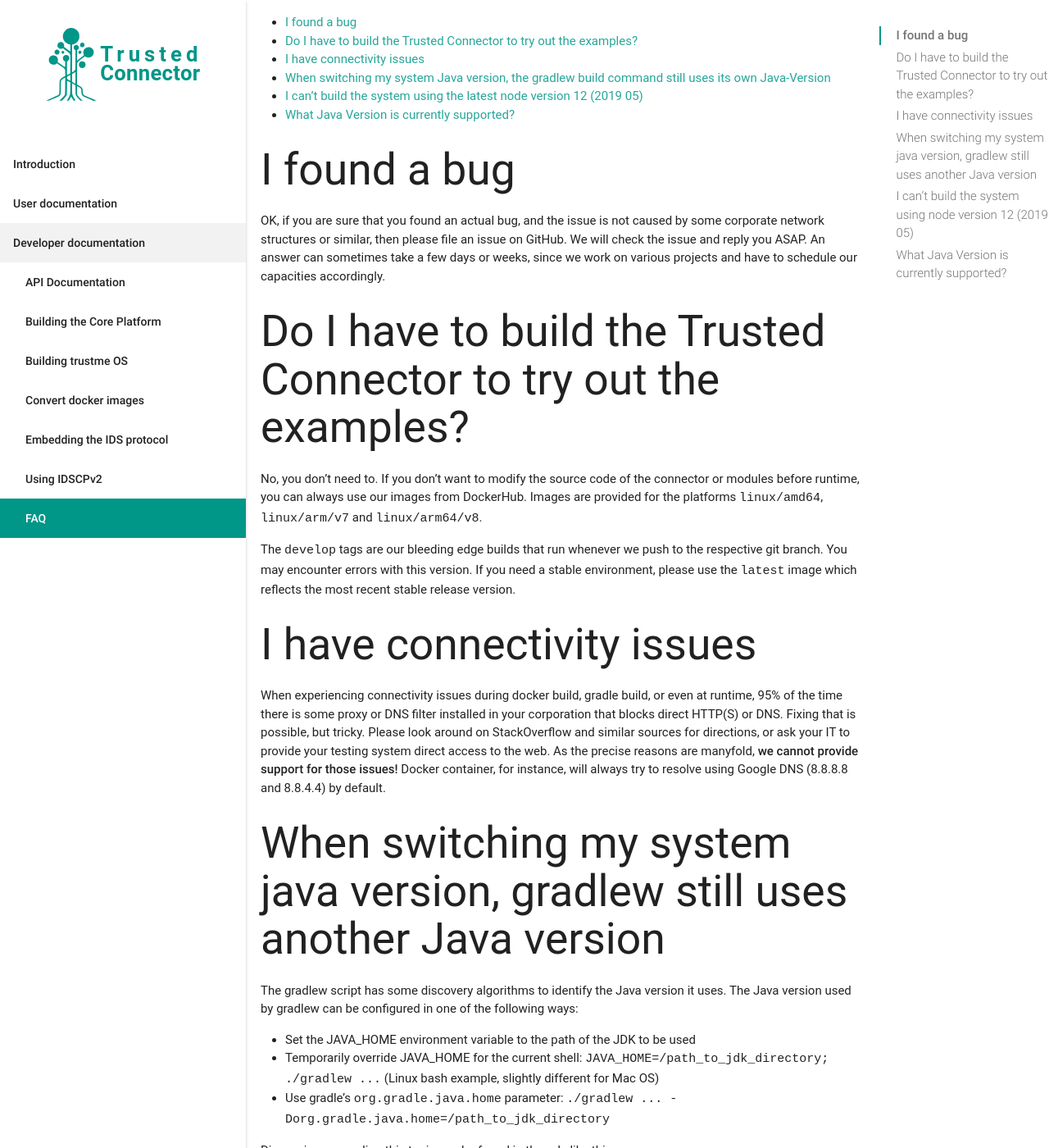
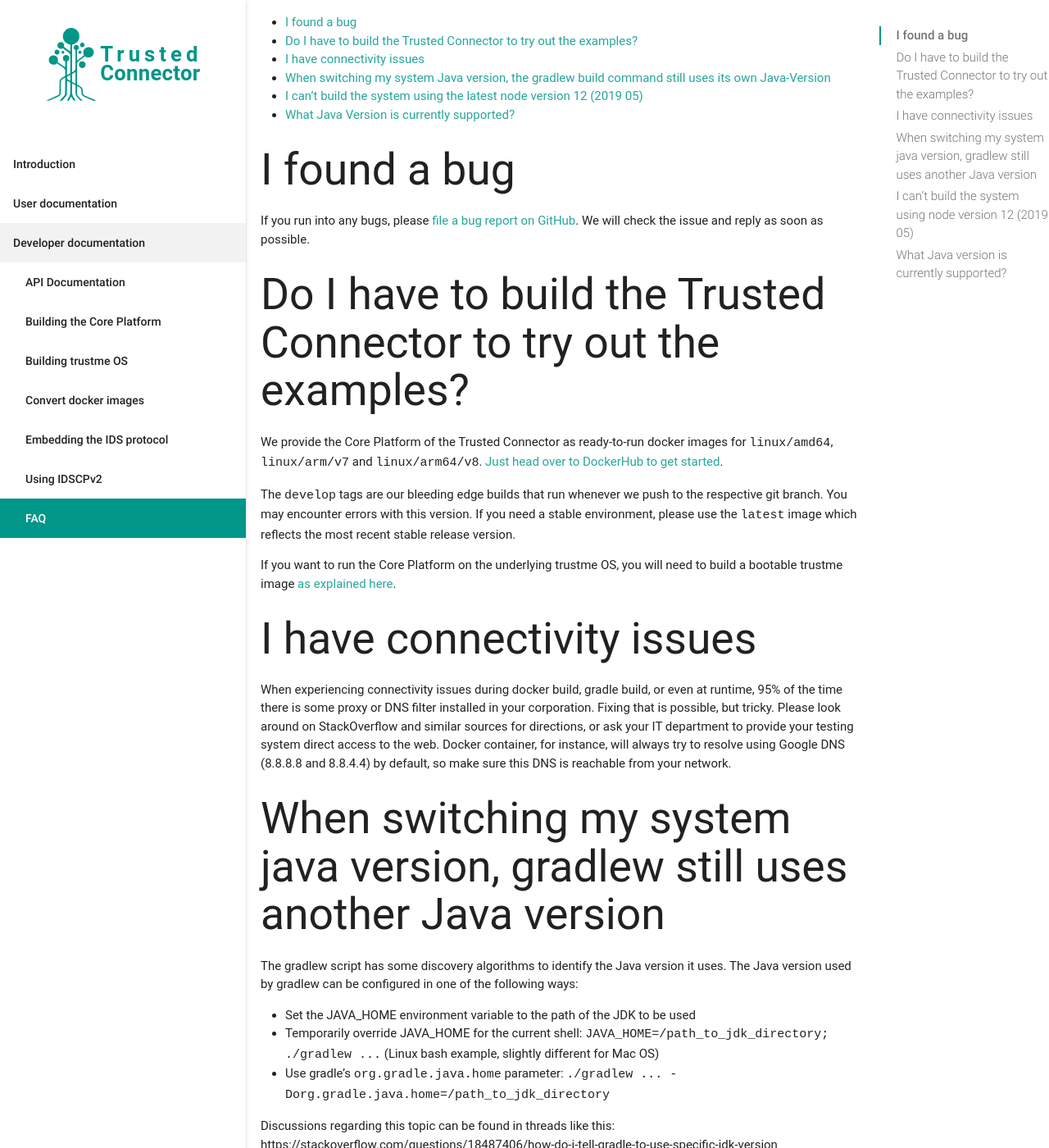
Before and after one commit to industrial-data-space/trusted-connector-documentation, a Jekyll site: the page built from docs/_docs/dev_faq.md, in a window 1280 px wide and 1400 px high, scrolled down 226 px. Shown: the whole window at 82% size. Built offline with Jekyll 4.4.1, drawn with Linux system fonts in a browser that asks for light colours; some web fonts are replaced; some of the changed text lies outside the part shown.

Commit message:
update FAQ

````diff
--- a/docs/_docs/dev_faq.md
+++ b/docs/_docs/dev_faq.md
@@ -17,17 +17,19 @@ The following questions (FAQ) are frequently asked by people setting up the Trus
 
 ## I found a bug
 
-OK, if you are sure that you found an actual bug, and the issue is not caused by some corporate network structures or similar, then please file an issue on GitHub. We will check the issue and reply you ASAP. An answer can sometimes take a few days or weeks, since we work on various projects and have to schedule our capacities accordingly.
+If you run into any bugs, please [file a bug report on GitHub](https://github.com/industrial-data-space/trusted-connector/issues). We will check the issue and reply as soon as possible.
 
 ## Do I have to build the Trusted Connector to try out the examples?
 
-No, you don't need to. If you don't want to modify the source code of the connector or modules before runtime, you can always use our images from DockerHub. Images are provided for the platforms `linux/amd64`, `linux/arm/v7` and `linux/arm64/v8`.
+We provide the Core Platform of the Trusted Connector as ready-to-run docker images for `linux/amd64`, `linux/arm/v7` and `linux/arm64/v8`. [Just head over to DockerHub to get started](https://hub.docker.com/r/fraunhoferaisec/trusted-connector-core).
 
 The `develop` tags are our bleeding edge builds that run whenever we push to the respective git branch. You may encounter errors with this version. If you need a stable environment, please use the `latest` image which reflects the most recent stable release version.
 
+If you want to run the Core Platform on the underlying trustme OS, you will need to build a bootable trustme image [as explained here](https://industrial-data-space.github.io/trusted-connector-documentation/docs/dev_trustme/).
+
 ## I have connectivity issues
 
-When experiencing connectivity issues during docker build, gradle build, or even at runtime, 95% of the time there is some proxy or DNS filter installed in your corporation that blocks direct HTTP(S) or DNS. Fixing that is possible, but tricky. Please look around on StackOverflow and similar sources for directions, or ask your IT to provide your testing system direct access to the web. As the precise reasons are manyfold, **we cannot provide support for those issues!** Docker container, for instance, will always try to resolve using Google DNS (8.8.8.8 and 8.8.4.4) by default.
+When experiencing connectivity issues during docker build, gradle build, or even at runtime, 95% of the time there is some proxy or DNS filter installed in your corporation. Fixing that is possible, but tricky. Please look around on StackOverflow and similar sources for directions, or ask your IT department to provide your testing system direct access to the web. Docker container, for instance, will always try to resolve using Google DNS (8.8.8.8 and 8.8.4.4) by default, so make sure this DNS is reachable from your network.
 
 ## When switching my system java version, gradlew still uses another Java version
 
@@ -58,8 +60,6 @@ Build failed with error code: 1
 FAILURE: Build failed with an exception.
 ```
 
-## What Java Version is currently supported?
+## What Java version is currently supported?
 
-The Trusted Connector used to be built using OpenJDK 8 and Oracle's JDK 8.
-
-Starting with version 2.0.0, both build process and runtime have been adapted for **OpenJDK 11**, which is now the recommended platform.
+The Trusted Connector uses OpenJDK 11.
````
Also changed, not shown: other parts of docs/_docs/dev_faq.md (+1 -1 lines).
